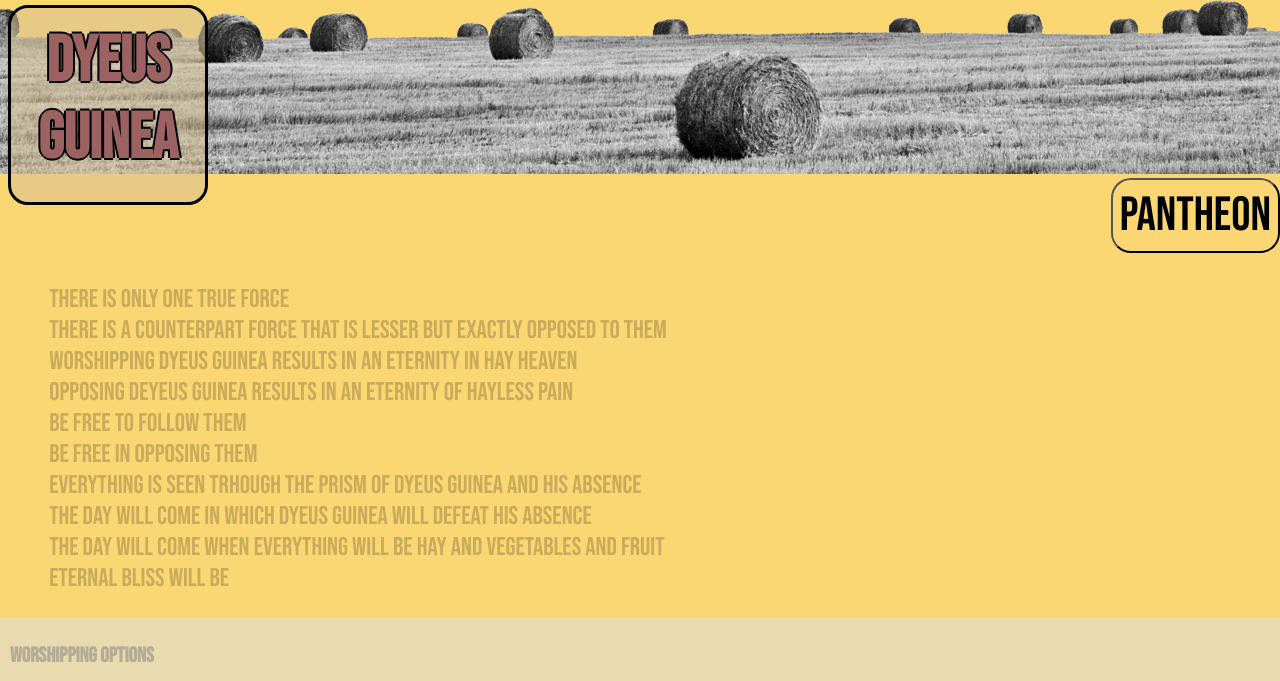
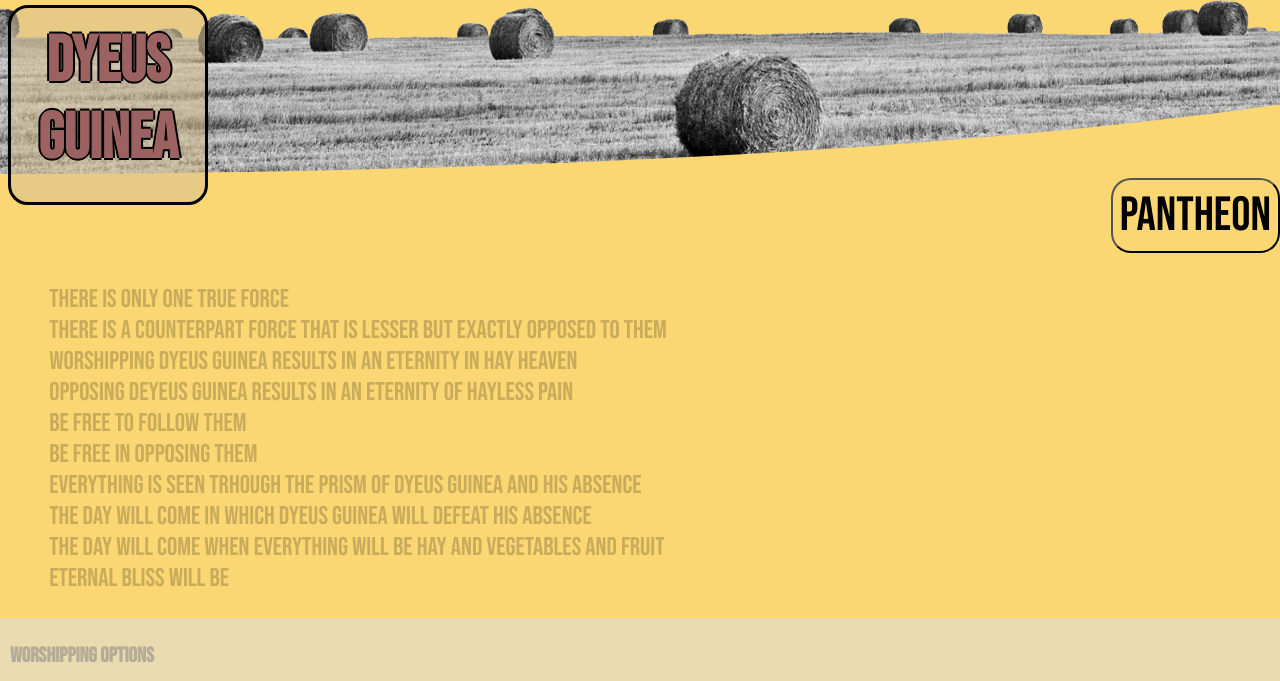
Before and after one commit to BellaQueroRodolfo/preentregas-coderhouse-rodolfo.bella.quero, a plain HTML site: page index.html in a window 1280 px wide. Shown: the top 681 px of the page. Drawn offline with Linux system fonts and the light colour scheme.

Commit message:
Cambios en el background del header

```diff
--- a/css/style.css
+++ b/css/style.css
@@ -82,6 +82,15 @@ main {
     z-index: 101;
     display: flex;
     display: inline-block;
+    background-size: contain;
+    background-size: cover;
+    border-top-right-radius: px;
+    border-bottom-right-radius: 100%;
+}
+
+.haypiccontainer{
+    background-size: contain;
+    background-size: cover;
 }
 
 /* The container <div> - needed to position the dropdown content */
@@ -116,7 +125,6 @@ main {
 
 }
 
-/* Links inside the dropdown */
 .submenu a {
     color: #32657a ;
     padding: 12px 16px;
@@ -128,7 +136,6 @@ main {
     border-radius: 20px;
 }
 
-/* Change color of dropdown links on hover */
 .submenu a:hover {
     color: rgb(190, 81, 30);
     font-size: 2rem;
@@ -138,7 +145,6 @@ main {
     transition-duration: 1s;
 }
 
-/* Show the dropdown menu on hover */
 .menu:hover .submenu {
     display: block;
     text-align: center;
--- a/index.html
+++ b/index.html
@@ -23,7 +23,7 @@
         <Div class="DG">
             <h1>Dyeus Guinea</h1>
         </Div>
-        <div>
+        <div class="haypiccontainer">
             <img class="haypic" src="./assets/haypic5.png" alt="hayheaven">
         </div>
     </header>
```
